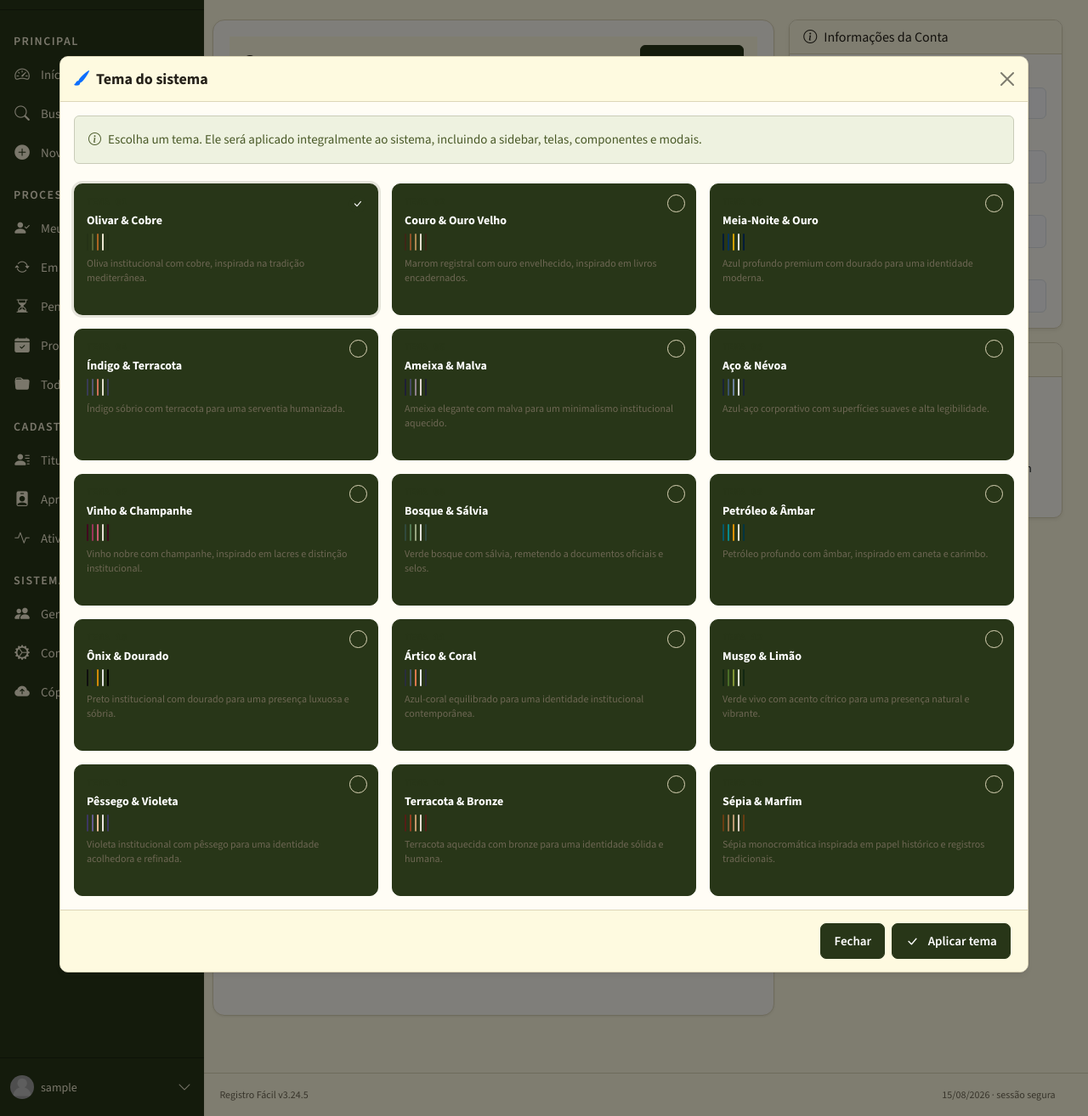
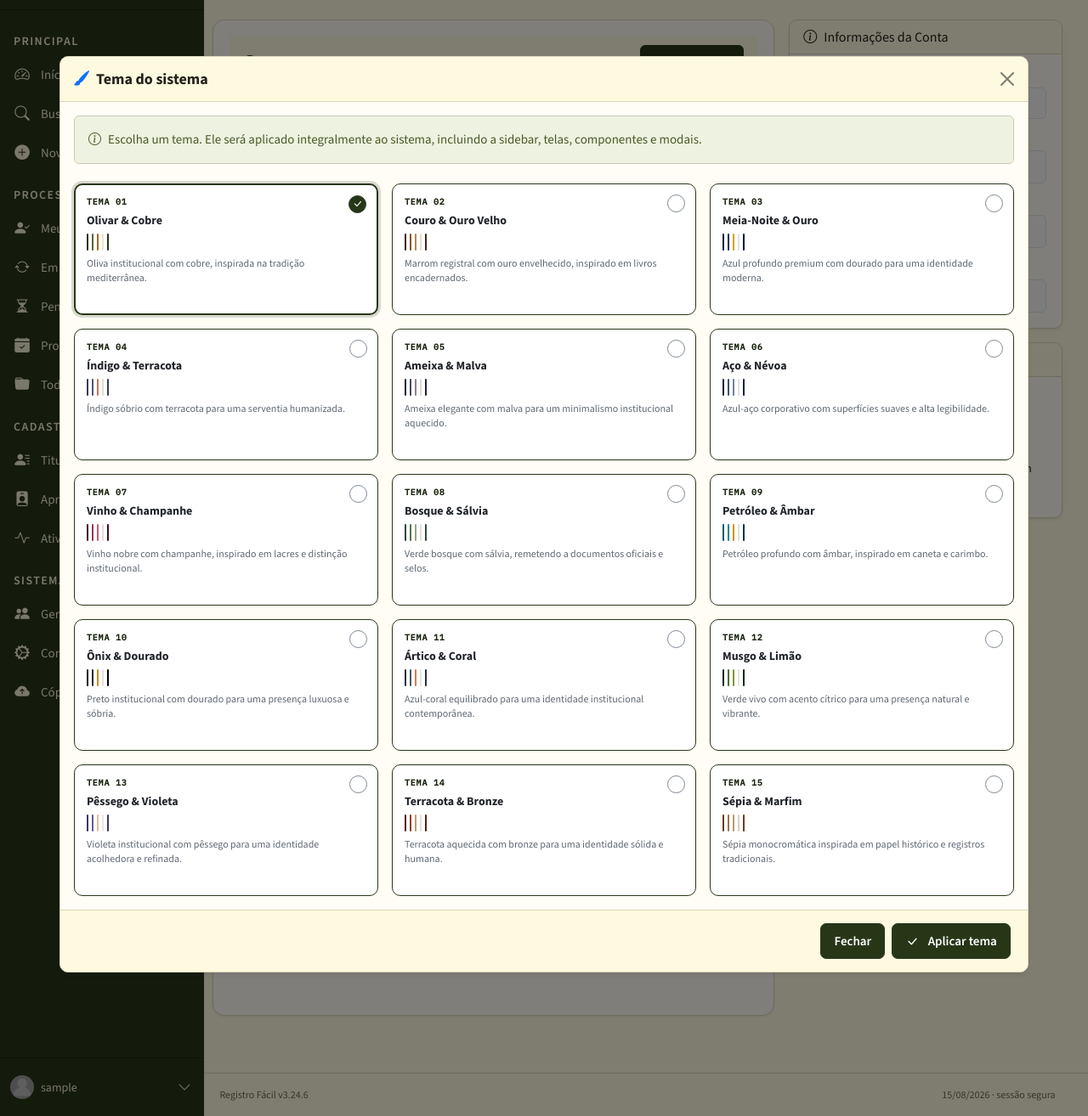
Before and after one commit to espetocearensesobral-boop/registrofacil-v3, a Flask app: page /perfil/ in a window 1280 px wide, after a click on "Aparência". Shown: the part 71-1385 px from the top of the page at 85% size. Run offline with Flask 3, Linux system fonts and the light colour scheme; the visitor is signed in with stand-in values (Sample User, id 1); data comes from the database, SQL or seed files in the repository; parts of the project's set-up code (start-up, migrations or seed data) failed here and were passed over; some libraries are stand-ins or nearby versions.

Commit message:
fix: keep theme selection cards light and readable

```diff
--- a/config.py
+++ b/config.py
@@ -22,7 +22,7 @@ else:
 
 
 class Config:
-    VERSION = '3.24.5'
+    VERSION = '3.24.6'
     ENVIRONMENT = os.environ.get('REGISTROFACIL_ENV', 'development').strip().lower()
     IS_PRODUCTION = ENVIRONMENT in {'production', 'prod'}
     INITIAL_ADMIN_PASSWORD = os.environ.get('INITIAL_ADMIN_PASSWORD')
--- a/templates/base.html
+++ b/templates/base.html
@@ -32,7 +32,7 @@
     <link href="https://cdn.jsdelivr.net/npm/bootstrap-icons@1.10.0/font/bootstrap-icons.css" rel="stylesheet">
     <link href="https://fonts.googleapis.com/css2?family=Source+Sans+3:wght@400;500;600;700&family=IBM+Plex+Mono:wght@400;500&family=Fraunces:opsz,wght@9..144,400;9..144,600;9..144,700&display=swap" rel="stylesheet">
 	<link rel="icon" type="image/png" href="{{ url_for('static', filename='img/certificate.png') }}">
-<link rel="stylesheet" href="{{ url_for('static', filename='css/main.css', v='3.24.5') }}">
+<link rel="stylesheet" href="{{ url_for('static', filename='css/main.css', v='3.24.6') }}">
 <link rel="stylesheet" href="{{ url_for('static', filename='css/processos.css') }}">
 <link rel="stylesheet" href="{{ url_for('static', filename='css/usuarios.css') }}">
 <link rel="stylesheet" href="{{ url_for('static', filename='css/compact.css') }}">
@@ -110,8 +110,8 @@
 
     </style>
 
-    <link rel="stylesheet" href="{{ url_for('static', filename='css/color-themes.css', v='3.24.5') }}">
-    <link rel="stylesheet" href="{{ url_for('static', filename='css/visual-system.css', v='3.24.5') }}">
+    <link rel="stylesheet" href="{{ url_for('static', filename='css/color-themes.css', v='3.24.6') }}">
+    <link rel="stylesheet" href="{{ url_for('static', filename='css/visual-system.css', v='3.24.6') }}">
     <style id="rf-header-button-contract">
         html body .navbar .nav-btn.nav-btn-secondary {
             background-color: var(--color-primary-light, #1B4368) !important;
--- a/templates/login.html
+++ b/templates/login.html
@@ -66,7 +66,7 @@
         .version-badge{position:absolute;bottom:1.5rem;right:1.5rem;font-size:.7rem;color:#333;font-family: var(--rf-font-mono)}
     </style>
     <link rel="stylesheet" href="{{ url_for('static', filename='css/color-themes.css') }}">
-    <link rel="stylesheet" href="{{ url_for('static', filename='css/visual-system.css', v='3.24.5') }}">
+    <link rel="stylesheet" href="{{ url_for('static', filename='css/visual-system.css', v='3.24.6') }}">
 </head>
 <body data-cor="{{ tema_cor_usuario }}">
     <!-- Painel esquerdo: formulário -->
--- a/templates/perfil.html
+++ b/templates/perfil.html
@@ -284,9 +284,23 @@
 .theme-choice small { color: var(--text-color-secondary); font-size: .75rem; line-height: 1.35; }
 .theme-choice-swatches { display: flex; gap: 4px; }
 .theme-choice-swatches i { width: 25%; height: 20px; border: 1px solid rgba(0,0,0,.08); border-radius: 4px; }
+
+/* Cards de seleção: superfície clara padrão, independente da paleta aplicada ao restante da tela. */
+#modalPaletas .theme-choice,
+#modalPaletas .theme-choice:hover,
+#modalPaletas .theme-choice.selected {
+    background-color: #FFFFFF !important;
+    color: #20242A !important;
+}
+#modalPaletas .theme-choice strong { color: #20242A !important; }
+#modalPaletas .theme-choice small { color: #5F6873 !important; }
+#modalPaletas .theme-choice-number { color: var(--color-primary-dark, #243B53) !important; }
+#modalPaletas .theme-choice-check { background-color: #FFFFFF !important; border-color: #7C8794 !important; color: transparent !important; }
+#modalPaletas .theme-choice.selected { border-color: var(--color-primary, #243B53) !important; box-shadow: 0 0 0 3px color-mix(in srgb, var(--color-primary, #243B53) 18%, transparent) !important; }
+#modalPaletas .theme-choice.selected .theme-choice-check { background-color: var(--color-primary, #243B53) !important; border-color: var(--color-primary, #243B53) !important; color: #FFFFFF !important; }
 </style>
 
-<!-- Modal de seleção dos seis temas institucionais -->
+<!-- Modal de seleção dos quinze temas institucionais -->
 <div class="modal fade" id="modalPaletas" tabindex="-1" aria-labelledby="modalPaletasLabel" aria-hidden="true">
     <div class="modal-dialog modal-xl modal-dialog-centered modal-dialog-scrollable">
         <div class="modal-content">
```
Also changed, not shown: tests/test_system_updates.py (+1 -1 lines).
